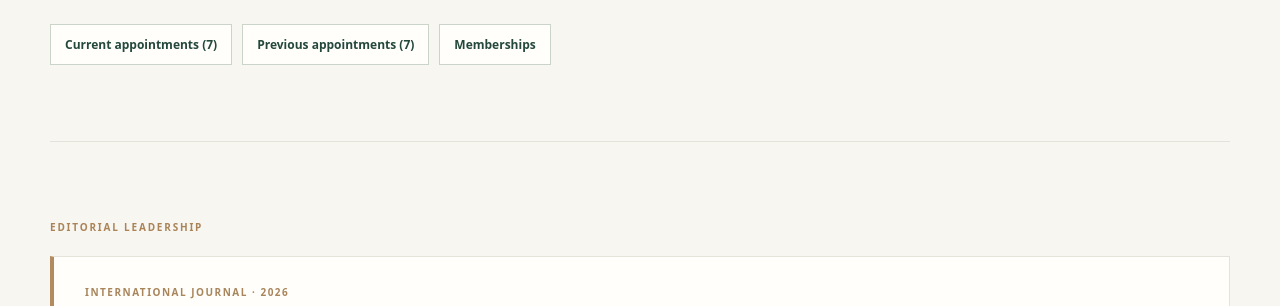
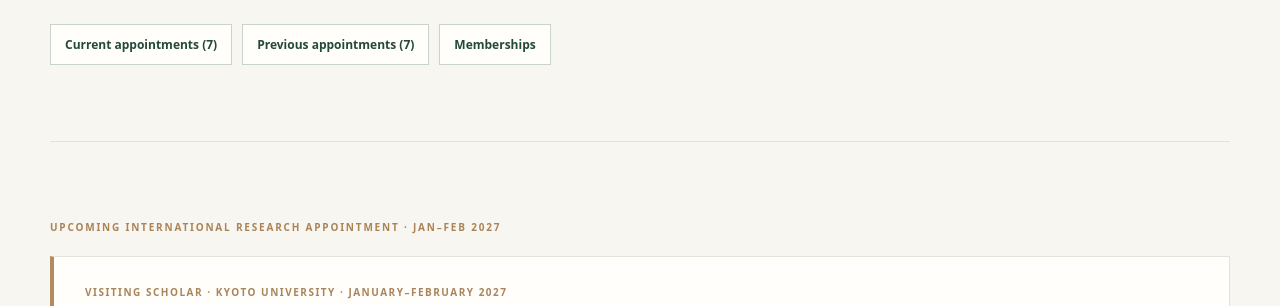
Before and after one commit to byongdae123-sketch/byongdae123-sketch.github.io, a plain HTML site: page academic-service.html in a window 1280 px wide. Shown: the part 375-681 px from the top of the page. Drawn offline with Linux system fonts and the light colour scheme.

Commit message:
Add upcoming Kyoto University visiting scholar appointment Jan-Feb 2027

```diff
--- a/academic-service.html
+++ b/academic-service.html
@@ -46,6 +46,7 @@
 <a href="academic-service.html" aria-current="page" class="active">Academic Service</a>
 <a href="cv.html">CV & Contact</a></nav></div></header><main id="content"><section class="page-hero shell"><p class="eyebrow">ACADEMIC SERVICE / EDITORIAL ACTIVITY</p><h1>Academic Service</h1><p class="page-intro">Editorial work and scholarly appointments.</p><nav class="as-jump-links" aria-label="Academic Service sections"><a href="#current-service">Current appointments (7)</a><a href="#previous-service">Previous appointments (7)</a><a href="#memberships">Memberships</a></nav></section>
 <section class="shell page-body">
+<div class="pub-section" id="kyoto-visiting-scholar"><p class="section-index">UPCOMING INTERNATIONAL RESEARCH APPOINTMENT · JAN–FEB 2027</p><article class="publication featured-pub"><div class="pub-label">VISITING SCHOLAR · KYOTO UNIVERSITY · JANUARY–FEBRUARY 2027</div><h2>Visiting Scholar · Graduate School of Human and Environmental Studies, Kyoto University</h2><p>Scheduled research visit supported through the Japan-Korea Cultural Foundation Fellowship (<span lang="ja">日韓文化交流基金</span>).</p><p><a href="https://www.h.kyoto-u.ac.jp/en/gr/" target="_blank" rel="noopener noreferrer">Kyoto University graduate school ↗</a> · <a href="https://jkcf.or.jp/projects/category/fellowship/" target="_blank" rel="noopener noreferrer">Fellowship programme ↗</a></p></article></div>
 <div class="pub-section"><p class="section-index">EDITORIAL LEADERSHIP</p>
 <article class="publication featured-pub"><div class="pub-label">INTERNATIONAL JOURNAL · 2026</div><h2>Guest Editor · <em>Religions</em></h2><p>Special Issue: <em>Cross-Religious Encounters in East Asian Thought: Transcendence, Practice, and Shared Intellectual Horizons</em>.</p></article>
 <article class="publication"><div class="pub-label">SCHOLARLY PUBLISHING · SINCE 2026</div><h2>Editor-in-Chief · East Asian Textual Heritage Association</h2><p>Editorial leadership of the association’s classical-text translation and scholarly publishing programme, including the <em>Korea Classica</em> series.</p></article>
```
